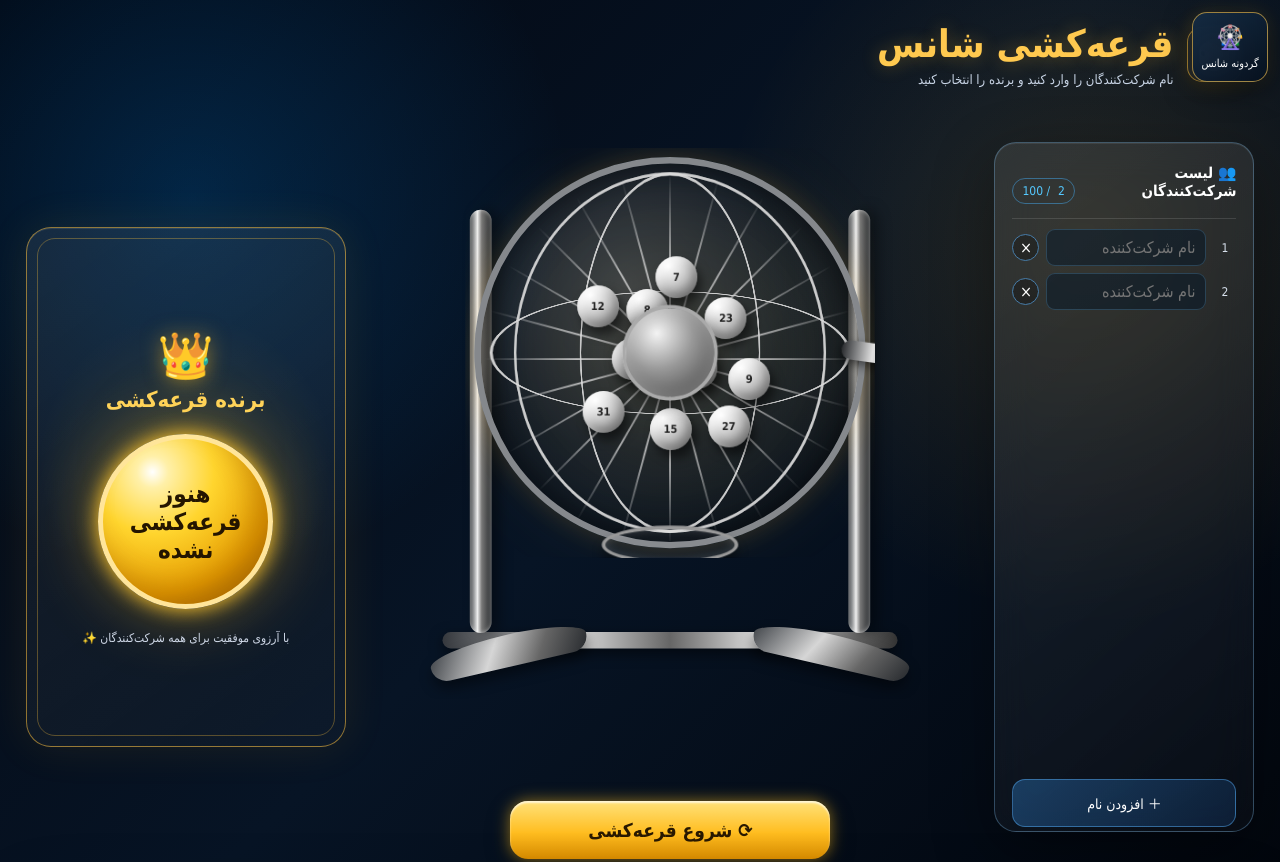
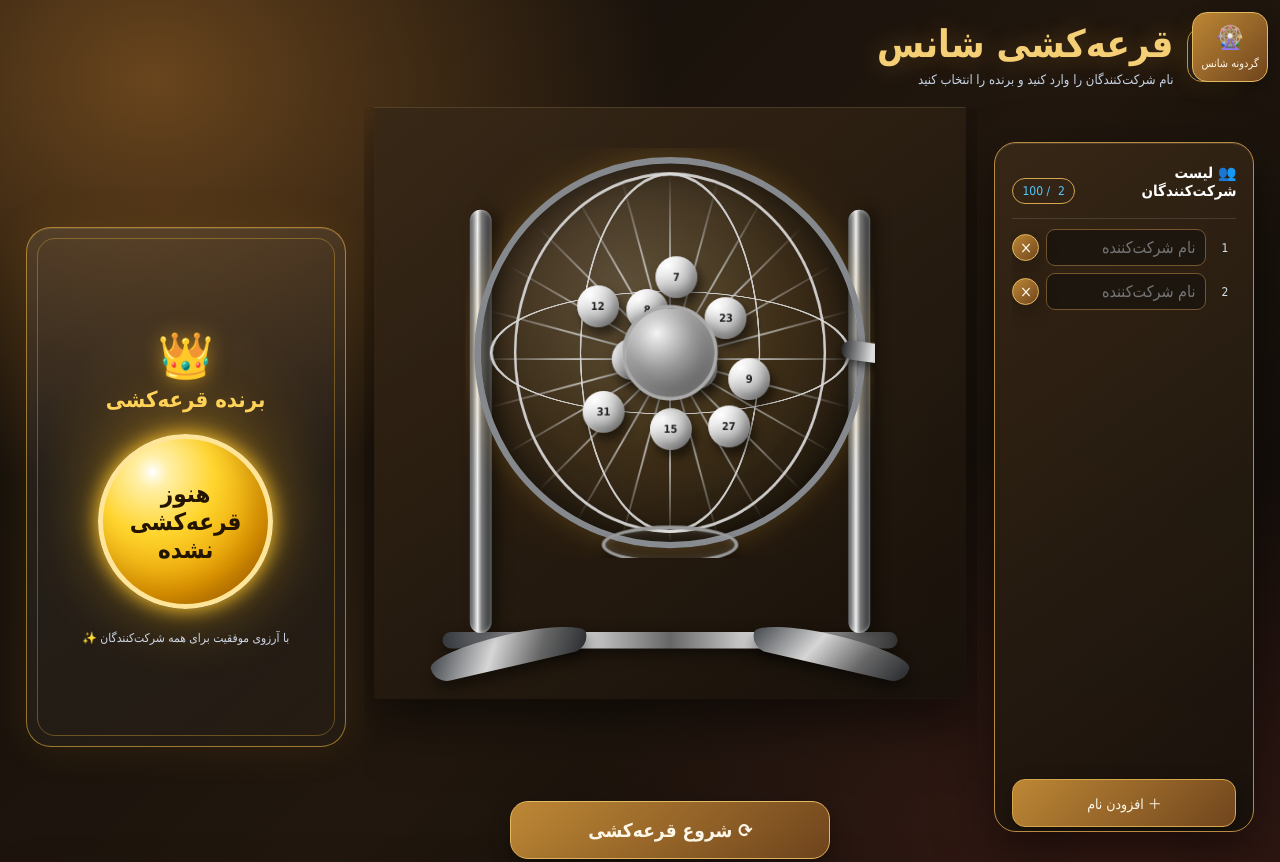
Before and after one commit to masoud73d/ghoree-keshi, a plain HTML site: page index.html in a window 1280 px wide. Shown: the top 862 px of the page. Drawn offline with Linux system fonts and the light colour scheme.

Commit message:
Redesign visual theme and improve interface styling

```diff
--- a/index.html
+++ b/index.html
@@ -51,6 +51,16 @@ button{cursor:pointer}
 @media(max-width:850px){.main-grid{grid-template-columns:1fr}.names-panel{height:400px}.names-list{height:270px}.machine-area{height:520px;overflow:hidden}.machine{transform:scale(.67)}.winner-panel{grid-column:auto;height:350px;flex-direction:column;gap:5px}.winner-big-ball{width:135px;height:135px;margin:12px 0}.bottom-bar{grid-template-columns:1fr}.bottom-bar>*{width:100%}.wheel-main{grid-template-columns:1fr}.wheel-panel{order:-1;min-height:auto;padding:20px 10px 30px}.inputs{max-height:none}.wheel-header{margin-bottom:15px}.wheel-logo h1{font-size:18px}.wheel-logo-icon{width:42px;height:42px}}
 @media(max-width:600px){.app{width:94%;padding-top:86px}.header{padding:0 5px 18px}.header h1{font-size:25px}.header p{font-size:11px}.machine-area{height:440px}.machine{transform:scale(.55)}.winner-panel{height:350px}.tool-switch{top:8px;right:8px;width:70px;min-height:65px}.wheel-app{padding-top:86px}.wheel-wrapper{width:min(510px,86vw)}.panel{padding:17px}.wheel-panel{padding:18px 8px 25px}.wheel-logo p{font-size:10px}}
 @media(max-width:400px){.machine{transform:scale(.48)}.machine-area{height:410px}.wheel-wrapper{width:84vw}.tool-switch{width:66px;font-size:10px}}
+
+/* MASOUD_VISUAL_REDESIGN_V1 */
+/* Premium redesign: royal gold */
+body{background:radial-gradient(ellipse at 12% 8%,#69451d 0,transparent 32%),radial-gradient(ellipse at 88% 88%,#3b1c16 0,transparent 35%),linear-gradient(135deg,#100d0a,#21170e 52%,#090807)!important}
+.header h1{color:#f5cf75!important;text-shadow:0 0 24px #d99a3b55!important}
+.glass,.panel,.names-panel,.machine,.result-panel{border-color:#b98a43!important;background:linear-gradient(145deg,#382817ed,#17110bee)!important;box-shadow:0 22px 55px #0008,inset 0 1px #ffe3a322!important}
+.logo,.counter,.add-btn,.action-btn,.spin-btn{border-color:#d6a64d!important}
+button{background:linear-gradient(135deg,#bd8735,#70451d)!important;color:#fff8e9!important;border:1px solid #e3b95f!important;box-shadow:0 7px 20px #0005!important}
+input,textarea,select{background:#1d160f!important;border-color:#76542d!important;color:#fff5df!important}
+
 </style>
 </head>
 <body>
```
